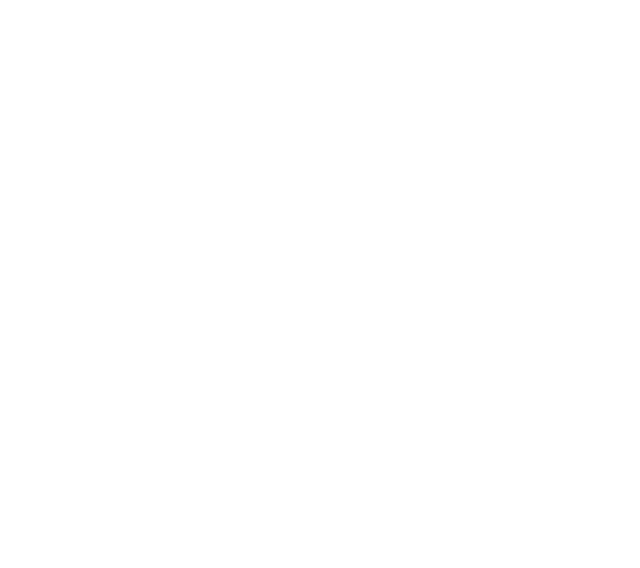
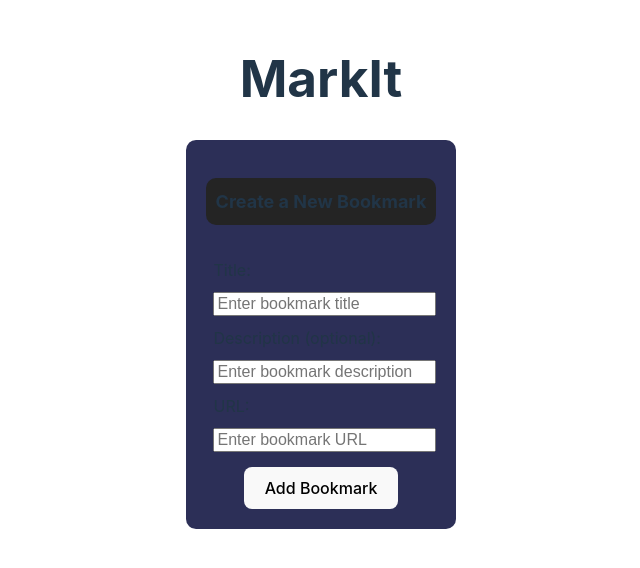
Before and after one commit to evelynmbart/neww-mark-it, a React (Vite) app: page / in a window 1280 px wide. Shown: the part 128-696 px from the top of the page, without its empty margins (319-959 px from the left). Built offline with nearby package versions, Linux system fonts and the light colour scheme.

Commit message:
Implement bookmark creation form and state management in App component

```diff
--- a/src/App.tsx
+++ b/src/App.tsx
@@ -1,7 +1,90 @@
+import { useState } from "react";
 import "./App.css";
 
+/*
+  TODO:
+  - Add a search bar to search for bookmarks
+  - Add a main content area to display bookmarks
+  - Add a footer for the app
+
+  - so the app is basically a todo list and each todo input will have a title, optional description, link url, and thats it?
+  - then on each todoCard each card will show the title, a link to the url, a delete button, edit button.
+  - the page will just list them out on the page from newest to oldest or vice versa.
+  - actually i think it'd be cool in the end if you could rearrange them however you wanted!
+*/
+
+type Bookmark = {
+  title: string;
+  description: string;
+  url: string;
+};
+
 function App() {
-  return <></>;
+  const [bookmarks, setBookmarks] = useState<Bookmark[]>([]);
+  const [bookmark, setBookmark] = useState<Bookmark>({
+    title: "",
+    description: "",
+    url: "",
+  });
+
+  const handleAddBookmark = (bookmark: Bookmark) => {
+    setBookmarks([...bookmarks, bookmark]);
+  };
+
+  const handleSubmit = (e: React.FormEvent<HTMLFormElement>) => {
+    e.preventDefault();
+    const formData = new FormData(e.target as HTMLFormElement);
+    const bookmark: Bookmark = {
+      title: formData.get("title") as string,
+      description: formData.get("description") as string,
+      url: formData.get("url") as string,
+    };
+    handleAddBookmark(bookmark);
+  };
+
+  const handleChange = (e: React.ChangeEvent<HTMLInputElement>) => {
+    const { name, value } = e.target;
+    setBookmark((prevBookmark) => ({ ...prevBookmark, [name]: value }));
+  };
+
+  return (
+    <main className="main-container">
+      {/* make this into an animation that fades into Welcome to MarkIt on loading from left to right. */}
+      <h1>MarkIt</h1>
+      <section className="create-bookmark">
+        <form onSubmit={handleSubmit}>
+          <h3>Create a New Bookmark</h3>
+          <div className="bookmark-input-container">
+            <label>Title:</label>
+            <input
+              type="text"
+              placeholder="Enter bookmark title"
+              onChange={handleChange}
+              name="title"
+              value={bookmark.title}
+            />
+            <label>Description (optional):</label>
+            <input
+              type="text"
+              placeholder="Enter bookmark description"
+              onChange={handleChange}
+              name="description"
+              value={bookmark.description}
+            />
+            <label>URL:</label>
+            <input
+              type="url"
+              placeholder="Enter bookmark URL"
+              onChange={handleChange}
+              name="url"
+              value={bookmark.url}
+            />
+          </div>
+          <button type="submit">Add Bookmark</button>
+        </form>
+      </section>
+    </main>
+  );
 }
 
 export default App;
```
